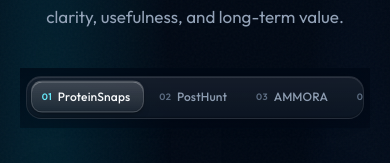
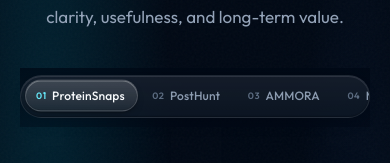
Before and after one commit to kindkiddly/lumexforge-website, a Next.js app: page /products in a window 390 px wide. Shown: the part 230-393 px from the top of the page. Built offline with nearby package versions, Linux system fonts and the light colour scheme; a web font is replaced by a local one.

Commit message:
fix(products): shrink tab strip to content width
Remove the full-width empty side gaps so the segmented control hugs the app tabs instead of looking like a wide input bar.

Co-authored-by: Cursor <cursoragent@cursor.com>

```diff
--- a/app/products/products.css
+++ b/app/products/products.css
@@ -102,28 +102,30 @@
   position: sticky;
   top: 4.25rem;
   z-index: 40;
+  display: flex;
+  justify-content: center;
   margin: 0 auto 2.25rem;
-  max-width: 52rem;
-  padding: 0.5rem 0.35rem 0.6rem;
+  padding: 0.45rem 0 0.55rem;
   background: linear-gradient(
     to bottom,
     rgba(0, 8, 20, 0.72) 0%,
-    rgba(0, 8, 20, 0.4) 100%
+    rgba(0, 8, 20, 0.35) 100%
   );
   backdrop-filter: blur(18px) saturate(1.15);
   -webkit-backdrop-filter: blur(18px) saturate(1.15);
 }
 
 .lf-prod-nav {
-  display: flex;
-  flex-wrap: wrap;
+  display: inline-flex;
+  flex-wrap: nowrap;
   justify-content: center;
   align-items: center;
-  gap: 0.28rem;
-  width: 100%;
+  gap: 0.2rem;
+  width: max-content;
+  max-width: 100%;
   margin: 0 auto;
-  padding: 0.32rem;
-  border-radius: 0.95rem;
+  padding: 0.28rem;
+  border-radius: 999px;
   border: 1px solid rgba(255, 255, 255, 0.08);
   background:
     linear-gradient(180deg, rgba(255, 255, 255, 0.055) 0%, rgba(255, 255, 255, 0.02) 100%),
@@ -141,14 +143,14 @@
 }
 
 .lf-prod-nav-chip {
-  flex: 0 1 auto;
+  flex: 0 0 auto;
   display: inline-flex;
   align-items: center;
   justify-content: center;
   gap: 0.35rem;
   min-height: 2rem;
   padding: 0.35rem 0.8rem 0.35rem 0.6rem;
-  border-radius: 0.7rem;
+  border-radius: 999px;
   border: 1px solid transparent;
   background: transparent;
   color: rgba(148, 163, 184, 0.95);
@@ -650,21 +652,14 @@
 
 @media (max-width: 640px) {
   .lf-prod-nav-wrap {
-    max-width: none;
+    justify-content: flex-start;
     margin-left: -0.25rem;
     margin-right: -0.25rem;
   }
 
   .lf-prod-nav {
-    flex-wrap: nowrap;
     justify-content: flex-start;
-    overflow-x: auto;
     -webkit-overflow-scrolling: touch;
-    padding: 0.28rem;
-  }
-
-  .lf-prod-nav-chip {
-    flex-shrink: 0;
   }
 
   .lf-prod-panel {
```
